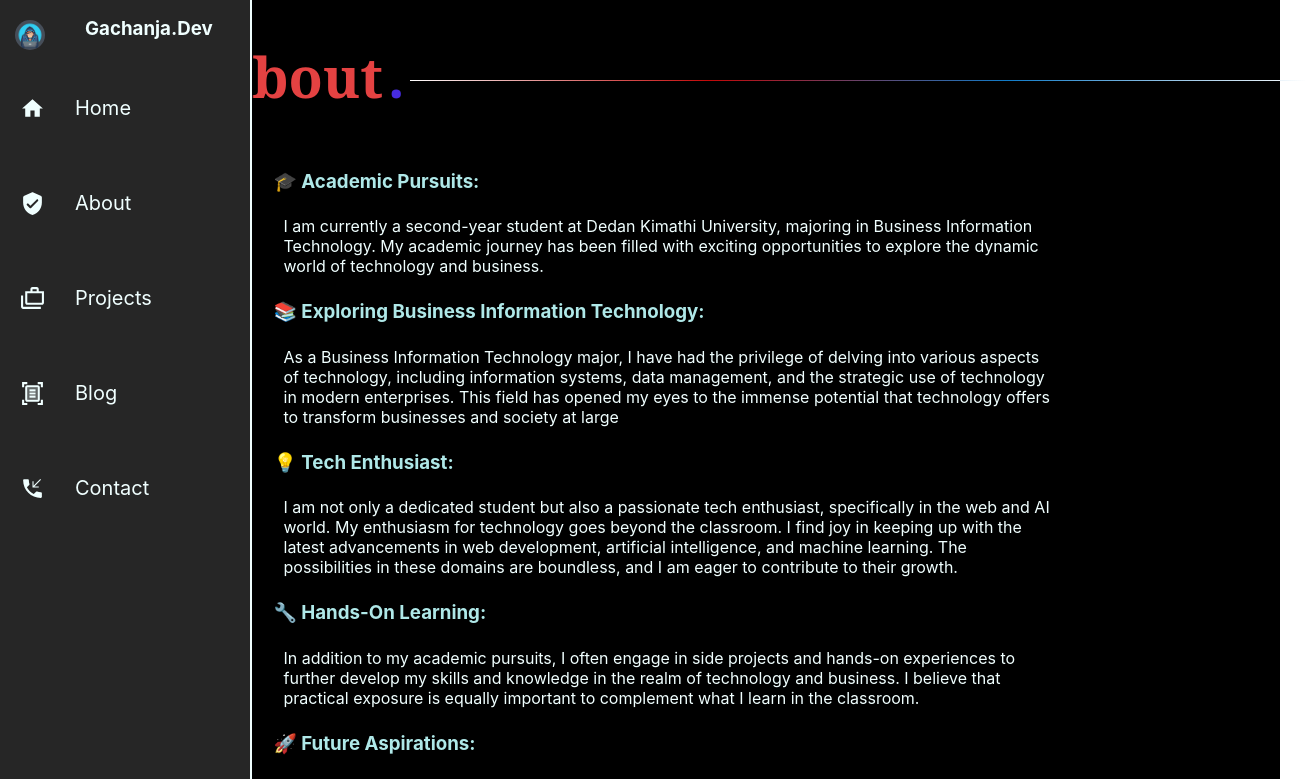
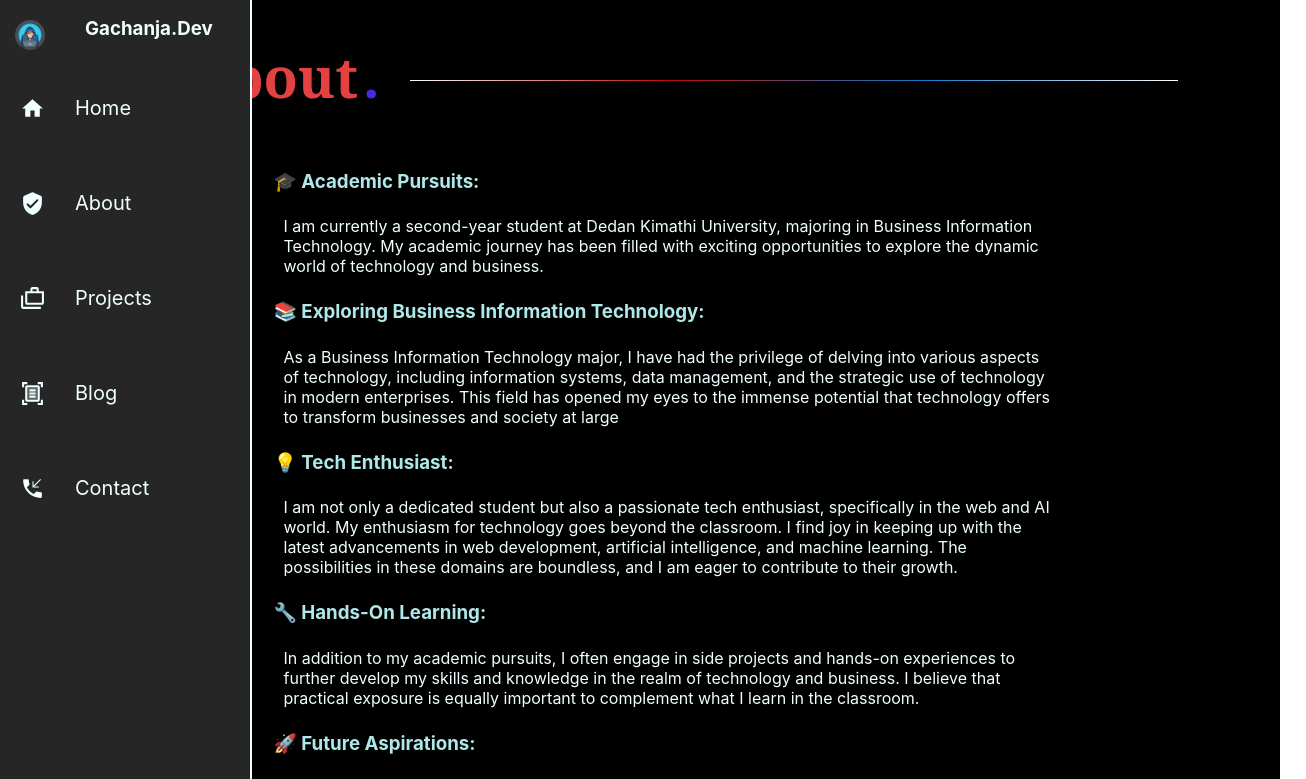
Before and after one commit to Mgachanja/my-portfolio, a React (Create React App) app: page /about in a window 1280 px wide. Shown: the top 779 px of the page, 1306 px wide, since content can reach past the window. Built offline with nearby package versions, Linux system fonts and the light colour scheme; the HTML template or start-up script is replaced by a standard one.

Commit message:
pixels adjustment

```diff
--- a/src/styles/about.css
+++ b/src/styles/about.css
@@ -20,7 +20,7 @@
 .page{
     font-size: 350%;
     align-items: center;
-    margin-left: 150px;
+    margin-left: 125px;
     font-weight: bolder;
     color: rgb(228, 66, 66);
     font-family: Cambria, Cochin, Georgia, Times, 'Times New Roman', serif;
@@ -35,7 +35,7 @@
     position: absolute;
     background: linear-gradient(90deg, rgb(255, 255, 255),rgb(195, 8, 8),rgb(16, 123, 200),rgb(255, 255, 255));
     top: 80px;
-    width: 70%;
+    width: 60%;
     margin-left: 350px;
     height: 1px;
 }
```
